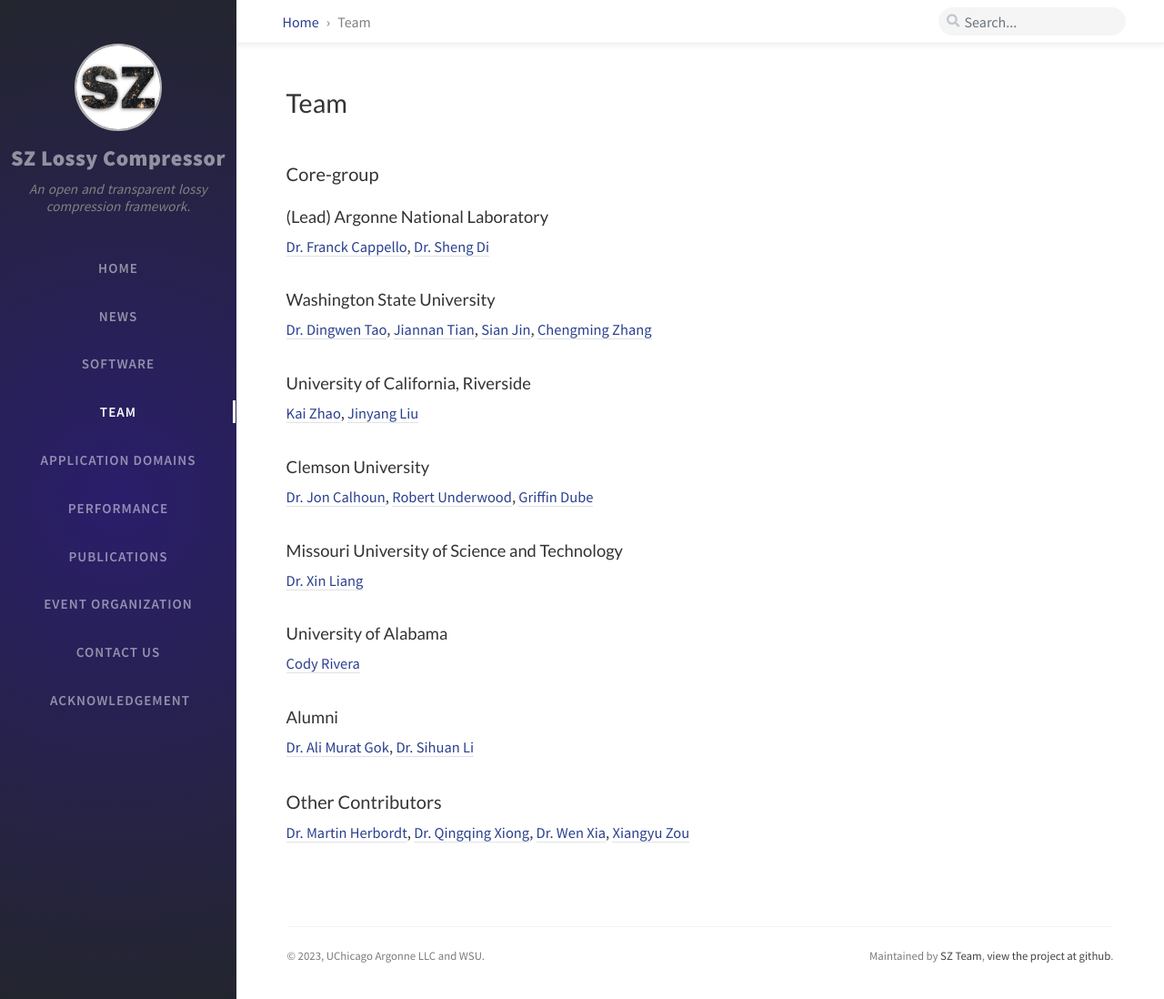
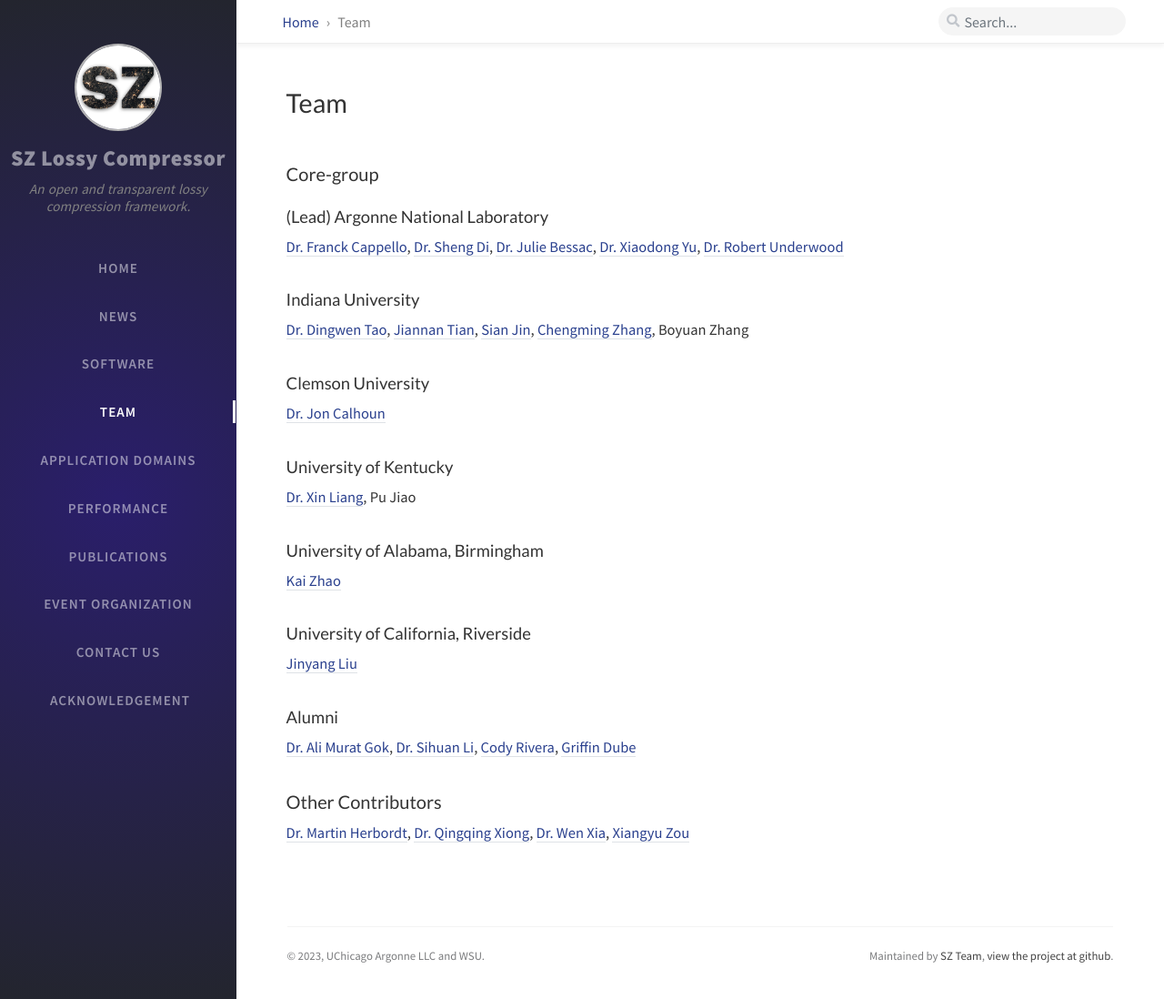
Before and after one commit to szcompressor/szcompressor.github.io, a Jekyll site: the page built from tabs/team.md, in a window 1280 px wide and 1098 px high. Shown: the whole window at 91% size. Built offline with Jekyll 4.4.1, drawn with Linux system fonts in a browser that asks for light colours; nearby versions of some CDN libraries; comment, search, counter and statistics services are not loaded.

Commit message:
update team members

```diff
--- a/tabs/team.md
+++ b/tabs/team.md
@@ -4,25 +4,25 @@
 
 ### Core-group
 #### (Lead) Argonne National Laboratory
-[Dr. Franck Cappello](https://www.anl.gov/profile/franck-cappello), [Dr. Sheng Di](https://www.mcs.anl.gov/~shdi/)
+[Dr. Franck Cappello](https://www.anl.gov/profile/franck-cappello), [Dr. Sheng Di](https://www.mcs.anl.gov/~shdi/), [Dr. Julie Bessac](https://www.anl.gov/profile/julie-bessac), [Dr. Xiaodong Yu](https://www.anl.gov/profile/xiaodong-yu), [Dr. Robert Underwood](https://robertu94.github.io/)
 
-#### Washington State University
-[Dr. Dingwen Tao](https://www.dingwentao.com/), [Jiannan Tian](https://dl.acm.org/profile/99659441845), [Sian Jin](https://www.linkedin.com/in/sian-jin-67a3701a9/), [Chengming Zhang](https://www.linkedin.com/in/chengming-zhang-71a3b1120/)
+#### Indiana University
+[Dr. Dingwen Tao](https://www.dingwentao.com/), [Jiannan Tian](https://www.jti.one/), [Sian Jin](http://sianjin.com/), [Chengming Zhang](https://www.linkedin.com/in/chengming-zhang-71a3b1120/), Boyuan Zhang
+
+#### Clemson University
+[Dr. Jon Calhoun](http://jonccal.people.clemson.edu/)
+
+#### University of Kentucky
+[Dr. Xin Liang](https://lxaltria.github.io/), Pu Jiao
+
+#### University of Alabama, Birmingham
+[Kai Zhao](https://ayzk.github.io/)
 
 #### University of California, Riverside
-[Kai Zhao](https://www.cs.ucr.edu/~kzhao016/index.html), [Jinyang Liu](https://scholar.google.com/citations?user=7X0j6LYAAAAJ&hl=en)
-
-#### Clemson University
-[Dr. Jon Calhoun](http://jonccal.people.clemson.edu/), [Robert Underwood](https://robertu94.github.io/), [Griffin Dube](http://gdube.people.clemson.edu/)
-
-#### Missouri University of Science and Technology
-[Dr. Xin Liang](https://lxaltria.github.io/)
-
-#### University of Alabama
-[Cody Rivera](https://www.linkedin.com/in/codyjrivera/)
+[Jinyang Liu](https://scholar.google.com/citations?user=7X0j6LYAAAAJ&hl=en)
 
 #### Alumni
-[Dr. Ali Murat Gok](https://www.linkedin.com/in/ali-murat-gok-7109928a), [Dr. Sihuan Li](https://www.linkedin.com/in/sihuan-li-0a26a782/)
+[Dr. Ali Murat Gok](https://www.linkedin.com/in/ali-murat-gok-7109928a), [Dr. Sihuan Li](https://www.linkedin.com/in/sihuan-li-0a26a782/), [Cody Rivera](https://www.codyrivera.com/), [Griffin Dube](https://gadube.github.io/)
 
 ### Other Contributors
 [Dr. Martin Herbordt](http://people.bu.edu/herbordt/), [Dr. Qingqing Xiong](https://www.linkedin.com/in/qingqing-xiong), [Dr. Wen Xia](https://cswxia.github.io/), [Xiangyu Zou](http://zouxy.info/about/)
```
